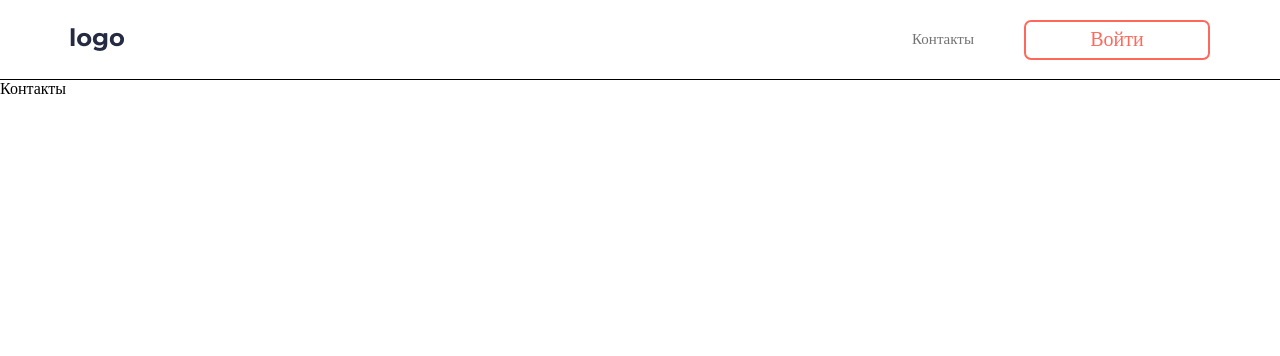
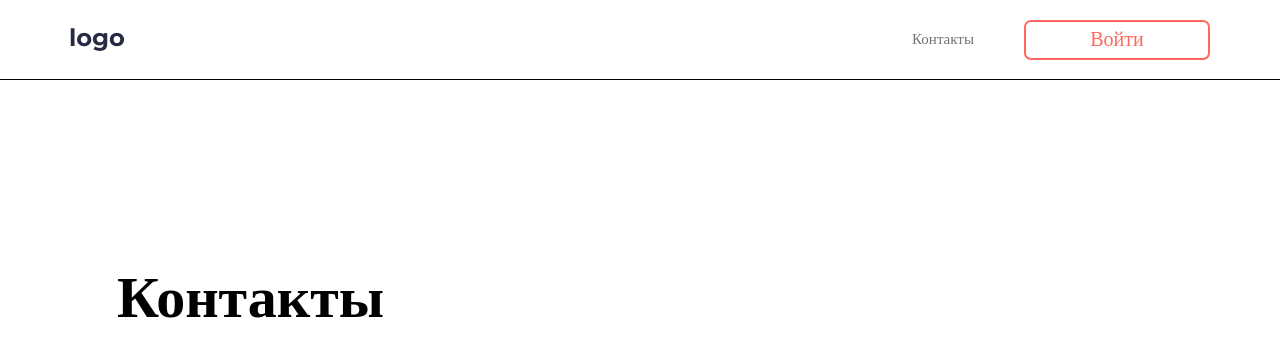
Before and after one commit to TatyanaFilippova/test-app-aveds, a React (Create React App) app: page /contacts in a window 1280 px wide. Shown: the top 356 px of the page. Built offline with nearby package versions, Linux system fonts and the light colour scheme.

Commit message:
страница Контакты

```diff
--- a/src/pages/public/PageContacts/PageContacts.tsx
+++ b/src/pages/public/PageContacts/PageContacts.tsx
@@ -1,13 +1,25 @@
 
 import React, { FC } from "react";
 import Header from "../../../components/Header/Header";
+import styled from "styled-components";
+import { layout } from "../../../styles";
 
+const Wrapper = styled.div`
+    ${layout}
+`
+const Title = styled.div`
+    font-size: 58px;
+    font-weight: bold;
+    margin-top: 184px;
+`
 
 const PageContacts: FC = () =>{
     return(
         <div>
             <Header/>
-            <h1>Контакты</h1>
+            <Wrapper>
+                <Title>Контакты</Title>
+            </Wrapper>
         </div>
     )
 }
```
